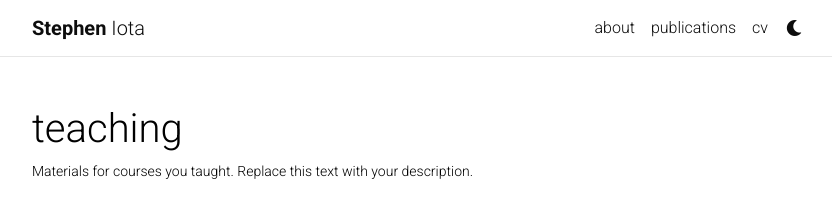
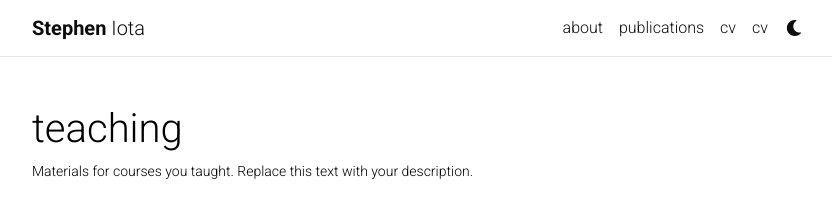
Before and after one commit to stepheniota/stepheniota.github.io, a Jekyll site: the page built from _pages/teaching.md, in a window 1280 px wide. Shown: the top 211 px of the page, without its empty margins (223-1055 px from the left). Built offline with Jekyll 4.4.1, drawn with Linux system fonts in a browser that asks for light colours; comment, search, counter and statistics services are not loaded; a style sheet for code colours, icons or effects is not loaded.

Commit message:
Add link to CV pdf directly to nav bar.

```diff
--- a/_includes/header.html
+++ b/_includes/header.html
@@ -51,6 +51,7 @@
                   {%- endif -%}
                 </a>
               </li>
+
               {% if site.blog_nav_title %}
               <!-- Blog -->
               <!-- ## Disable Blog in nav bar ##
@@ -95,6 +96,10 @@
               {%- endif -%}
               {%- endif -%}
               {% endfor -%}
+              <!-- CV link -->
+              <li class="nav-item">
+                <a class="nav-link" href="{{ '/assets/pdf/CV.pdf' | relative_url }}">cv</a>
+              </li>
               {%- if site.enable_darkmode %}
 
               <!-- Toogle theme mode -->
```
